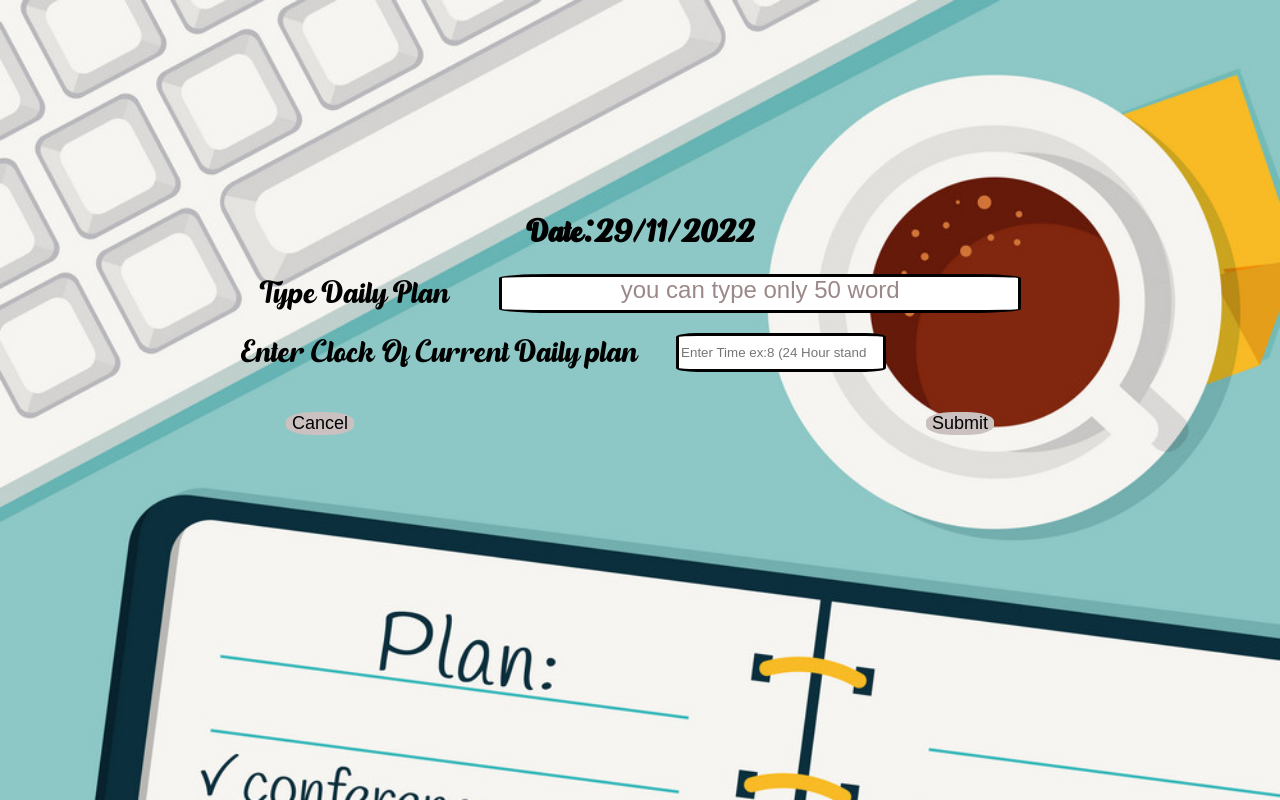
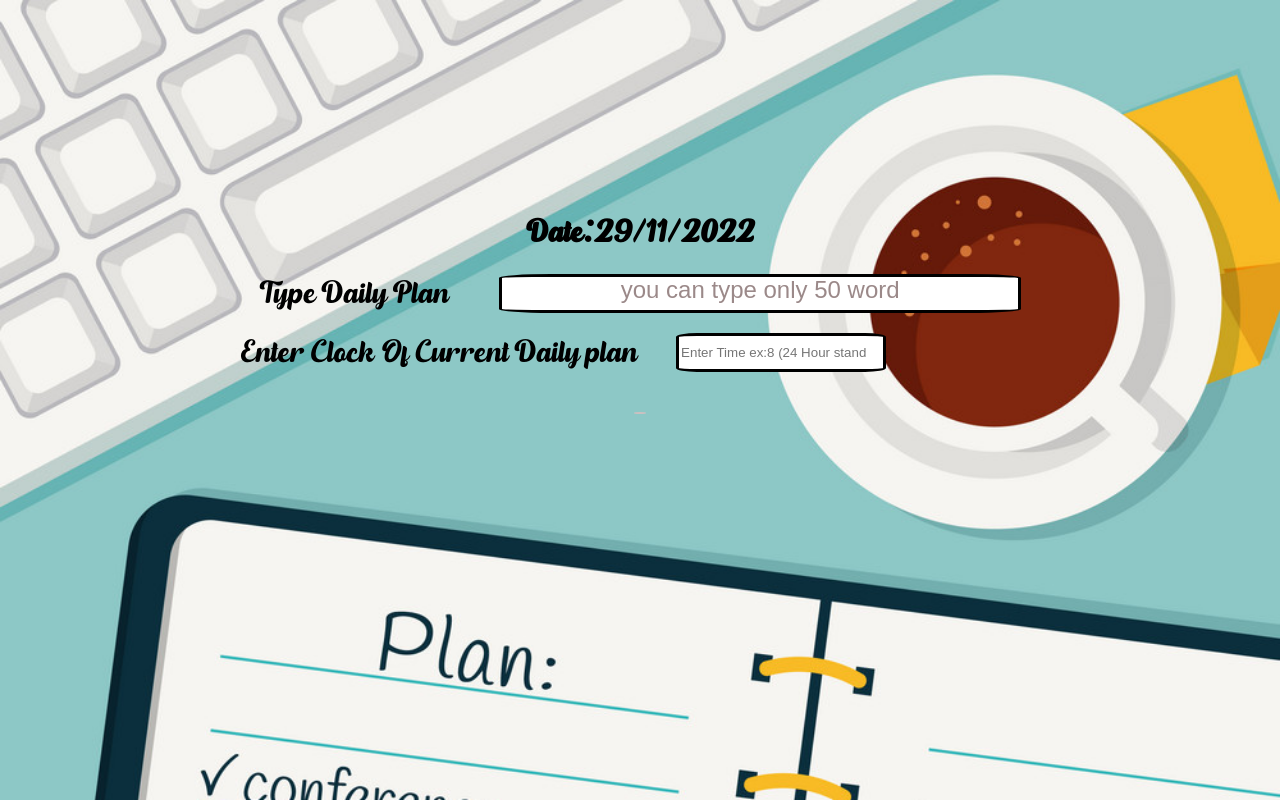
Before and after one commit to tofsona14/ToDo-List, a React (Create React App) app: page / in a window 1280 px wide. Built offline with nearby package versions, Linux system fonts and the light colour scheme.

Commit message:
little changes

```diff
--- a/src/AddPlan/addPlan.js
+++ b/src/AddPlan/addPlan.js
@@ -5,7 +5,11 @@ import '../fonts/Ohio Bro - Free.otf'
 
  export const AddPlan = () => {
     const date = new Date();
-   const today = `${date.getDate()}/${date.getMonth()}/${date.getFullYear()}`
+    const today = `${date.getDate()}/${date.getMonth()}/${date.getFullYear()}`
+    const submit = (event) => {
+        event.preventDefault();
+        console.log(event)
+    }
   return (
     <div className='DateDiv'>
       <div className='Div--Date'><h1 className='Date'>Date:{today}</h1></div>
@@ -23,8 +27,7 @@ import '../fonts/Ohio Bro - Free.otf'
       <br></br>
       <br></br>
         <div className='ButtonsOfAdd'>
-        <button type='submit'>Cancel</button>
-        <button type='submit'>Submit</button>
+        <button />
         </div>
     </div>
 
```
